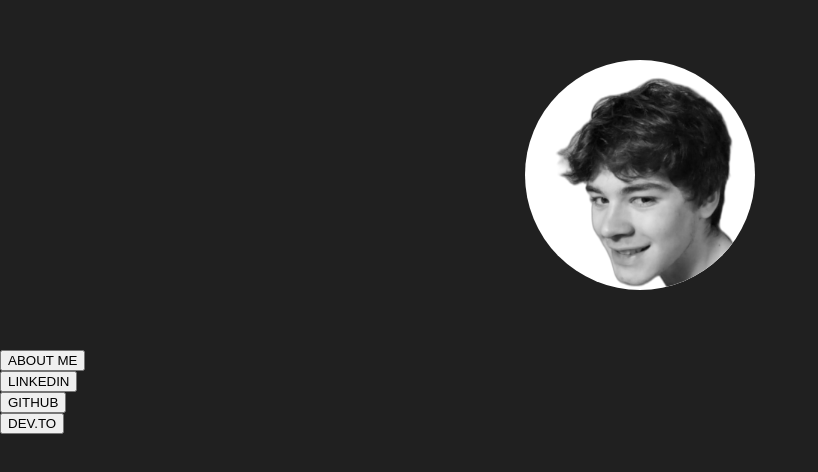
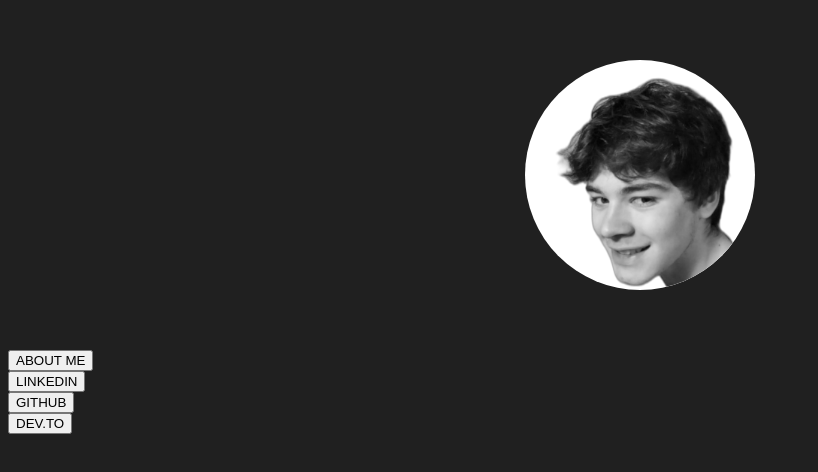
Before and after one commit to rodrigocitadin/my-portfolio, a Vue app: page / in a window 1280 px wide. Shown: the top 472 px of the page, without its empty margins (0-818 px from the left). Built offline with nearby package versions, Linux system fonts and the light colour scheme.

Commit message:
I RATE HTML AND CSS

```diff
--- a/public/index.html
+++ b/public/index.html
@@ -6,7 +6,6 @@
   <meta http-equiv="X-UA-Compatible" content="IE=edge">
   <meta name="viewport" content="width=device-width,initial-scale=1.0">
   <link rel="icon" href="<%= BASE_URL %>favicon.ico">
-  <link rel="stylesheet" href="reset.css">
   <title>
     <%= htmlWebpackPlugin.options.title %>
   </title>
--- a/public/reset.css
+++ /dev/null
@@ -1,140 +0,0 @@
-/* http://meyerweb.com/eric/tools/css/reset/
-   v2.0 | 20110126
-   License: none (public domain)
-*/
-
-html,
-body,
-div,
-span,
-applet,
-object,
-iframe,
-h1,
-h2,
-h3,
-h4,
-h5,
-h6,
-p,
-blockquote,
-pre,
-a,
-abbr,
-acronym,
-address,
-big,
-cite,
-code,
-del,
-dfn,
-em,
-img,
-ins,
-kbd,
-q,
-s,
-samp,
-small,
-strike,
-strong,
-sub,
-sup,
-tt,
-var,
-b,
-u,
-i,
-center,
-dl,
-dt,
-dd,
-ol,
-ul,
-li,
-fieldset,
-form,
-label,
-legend,
-table,
-caption,
-tbody,
-tfoot,
-thead,
-tr,
-th,
-td,
-article,
-aside,
-canvas,
-details,
-embed,
-figure,
-figcaption,
-footer,
-header,
-hgroup,
-menu,
-nav,
-output,
-ruby,
-section,
-summary,
-time,
-mark,
-audio,
-video {
-  margin: 0;
-  padding: 0;
-  border: 0;
-  font-size: 100%;
-  font: inherit;
-  vertical-align: baseline;
-}
-
-/* HTML5 display-role reset for older browsers */
-article,
-aside,
-details,
-figcaption,
-figure,
-footer,
-header,
-hgroup,
-menu,
-nav,
-section {
-  display: block;
-}
-
-body {
-  line-height: 1;
-}
-
-ol,
-ul {
-  list-style: none;
-}
-
-blockquote,
-q {
-  quotes: none;
-}
-
-blockquote:before,
-blockquote:after,
-q:before,
-q:after {
-  content: '';
-  content: none;
-}
-
-table {
-  border-collapse: collapse;
-  border-spacing: 0;
-}
-
-a {
-  text-decoration: none;
-  color: black;
-}
```
